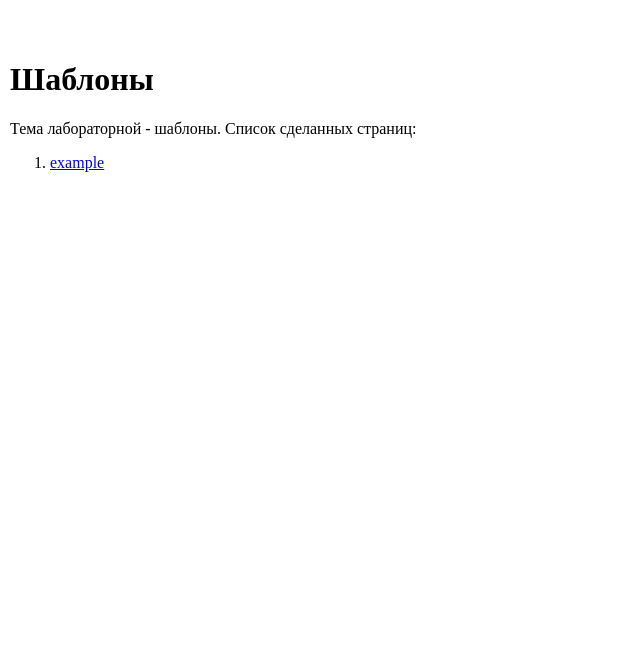
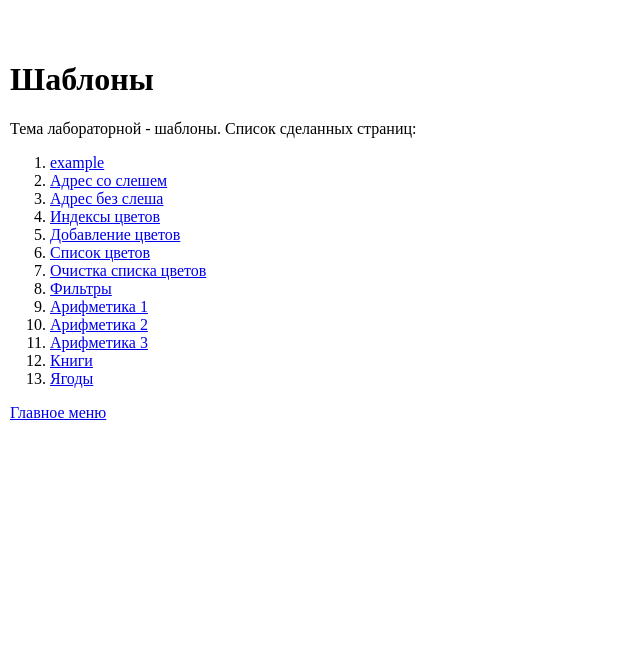
Before and after one commit to milanapolovko/web-programming-labs2, a Flask app: page /lab2/ in a window 1280 px wide. Shown: the part 58-719 px from the top of the page, without its empty margins (0-640 px from the left). Run offline with Flask 3, Linux system fonts and the light colour scheme.

Commit message:
Добавление ссылок

```diff
--- a/app.py
+++ b/app.py
@@ -15,6 +15,7 @@ def title():
             <main>
                 <ol>
                     <li><a href="/lab1">Первая лабораторная работа</a></li>
+                    <li><a href="/lab2">Вторая лабораторная работа</a></li>
                 </ol>
             </main>
             <footer>
@@ -342,11 +343,17 @@ def text():
 
 @app.route('/lab2/a/')
 def a():
-    return 'со слешем'
+    return f'''
+    со слешем <br>
+    <a href="/">Главное меню</a>
+    '''
 
 @app.route('/lab2/a')
 def a2():
-    return 'без слеша'
+    return f'''
+    без слеша <br>
+    <a href="/">Главное меню</a>
+    '''
 
 flower_list=['роза', 'тюльпан', 'незабудка', 'ромашка']
 
@@ -361,13 +368,15 @@ def flowers(flower_id):
             <body>
                 <p>Под индексом {flower_id} записан цветок: {flower_list[flower_id]}</p>
                 <p><a href="/lab2/kol_flowers">Список всех цветов</a></p>
+                <a href="/">Главное меню</a>
             </body>
         </html>
     '''
 
 @app.route('/lab2/add_flower/')
 def not_name():
-    return 'Вы не задали имя цветка', 400
+    return f'''Вы не задали имя цветка<br>
+        <a href="/">Главное меню</a>''', 400
 
 
 @app.route('/lab2/add_flower/<name>')
@@ -381,6 +390,7 @@ def add_flower(name):
             <p>Название нового цветка: {name} </p>
             <p>Всего цветов: {len(flower_list)} </p>
             <p>Полный список: {flower_list} </p>
+            <a href="/">Главное меню</a>
         </body>
     </html>
 '''
@@ -395,6 +405,7 @@ def kol_flower():
                 <body>
                     <p>Все цветы: {flower_string} </p>
                     <p>Всего цветов: {len(flower_list)} </p>
+                    <a href="/">Главное меню</a>
                 </body>
             </html>
         '''
@@ -412,6 +423,7 @@ def delet_flower():
                 <p>Cписок очищен</p>
                 <p>Всего цветов: {len(flower_list)} </p>
                 <p><a href="{url_for('kol_flower')}">Показать все цветы</a></p>
+                <a href="/">Главное меню</a>
             </body>
         </html>
     '''
--- a/templates/base.html
+++ b/templates/base.html
@@ -13,6 +13,7 @@
 
     <main>
         {% block main %}{% endblock %}
+        <a href="/">Главное меню</a>
     </main>
 
     <footer>
--- a/templates/example.html
+++ b/templates/example.html
@@ -1,3 +1,4 @@
+
 <!DOCTYPE html>
 <html lang="en">
 <head>
@@ -29,6 +30,7 @@
             <li>{{loop.index}} - {{f.name}}:{{f.price}} &#x20bd;</li>
             {% endfor %}
         </ul>
+        <a href="/">Главное меню</a>
     </main>
 
     <footer>
--- a/templates/lab2.html
+++ b/templates/lab2.html
@@ -8,8 +8,18 @@
     <h1>Шаблоны</h1>
     <div>Тема лабораторной - шаблоны. Список сделанных страниц:</div>
     <ol>
-        <li>
-            <a href="/lab2/example">example</a>
-        </li>
+        <li><a href="/lab2/example">example</a></li>
+        <li><a href="/lab2/a/">Адрес со слешем</a></li>
+        <li><a href="/lab2/a">Адрес без слеша</a></li>
+        <li><a href="/lab2/flowers/<int:flower_id>">Индексы цветов</a></li>
+        <li><a href="/lab2/add_flower/">Добавление цветов</a></li>
+        <li><a href="/lab2/kol_flowers">Список цветов</a></li>
+        <li><a href="/lab2/delet_flower">Очистка списка цветов</a></li>
+        <li><a href="/lab2/filters">Фильтры</a></li>
+        <li><a href="/lab2/calc/<int:a>/<int:b>">Арифметика 1</a></li>
+        <li><a href="/lab2/calc/1/1">Арифметика 2</a></li>
+        <li><a href="/lab2/calc/<int:a>">Арифметика 3</a></li>
+        <li><a href="/lab2/books">Книги</a></li>
+        <li><a href="/lab2/berries">Ягоды</a></li>
     </ol>
 {% endblock %}
```
